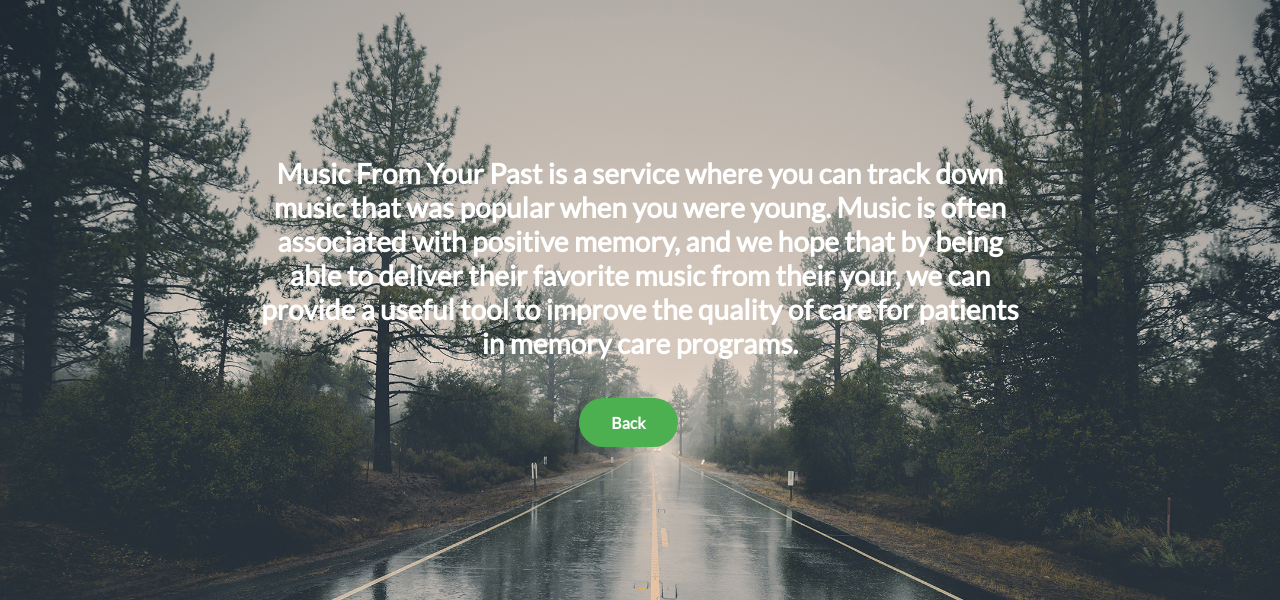
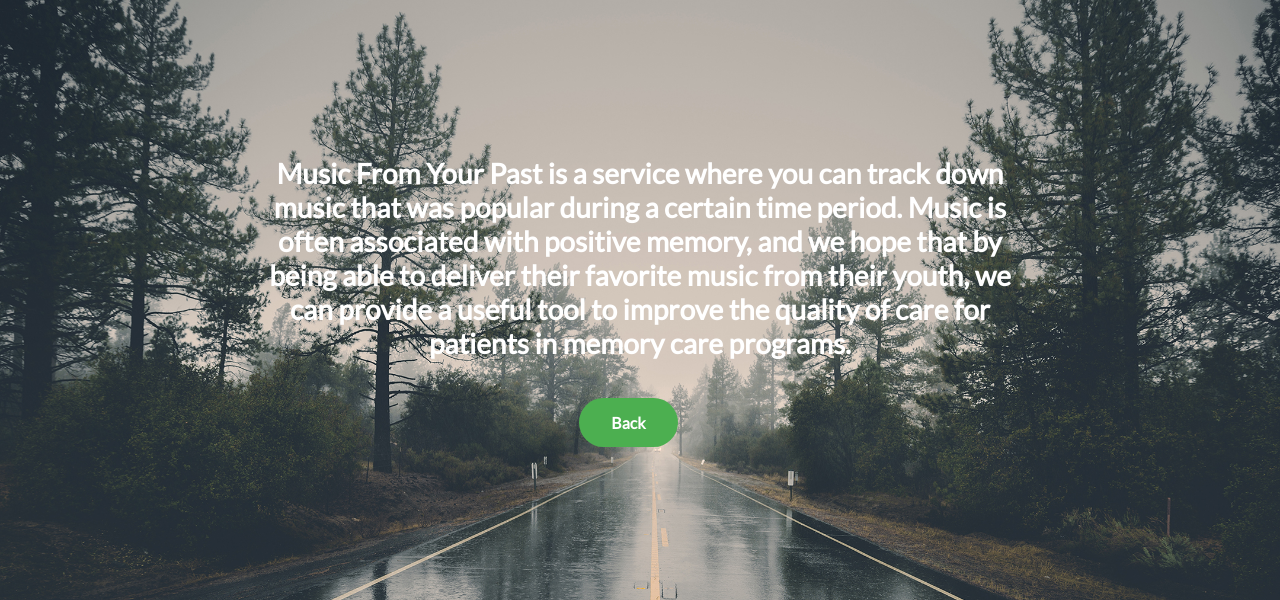
Before and after one commit to phqchau/music_therapy, a Django app: page /about/ in a window 1280 px wide. Shown: the top 600 px of the page. Run offline with Django 3.2, Linux system fonts and the light colour scheme.

Commit message:
i keep finding typos

```diff
--- a/musicTherapy/music/templates/music/about.html
+++ b/musicTherapy/music/templates/music/about.html
@@ -7,7 +7,7 @@
 
 <body>
 <div class="center">
-<h2 align="center">Music From Your Past is a service where you can track down music that was popular when you were young. Music is often associated with positive memory, and we hope that by being able to deliver their favorite music from their your, we can provide a useful tool to improve the quality of care for patients in memory care programs.</h2>
+<h2 align="center">Music From Your Past is a service where you can track down music that was popular during a certain time period. Music is often associated with positive memory, and we hope that by being able to deliver their favorite music from their youth, we can provide a useful tool to improve the quality of care for patients in memory care programs.</h2>
 
 <p><a href="{% url 'music:index' %}" class="inlinebutton">Back</a>
 </div>
```
